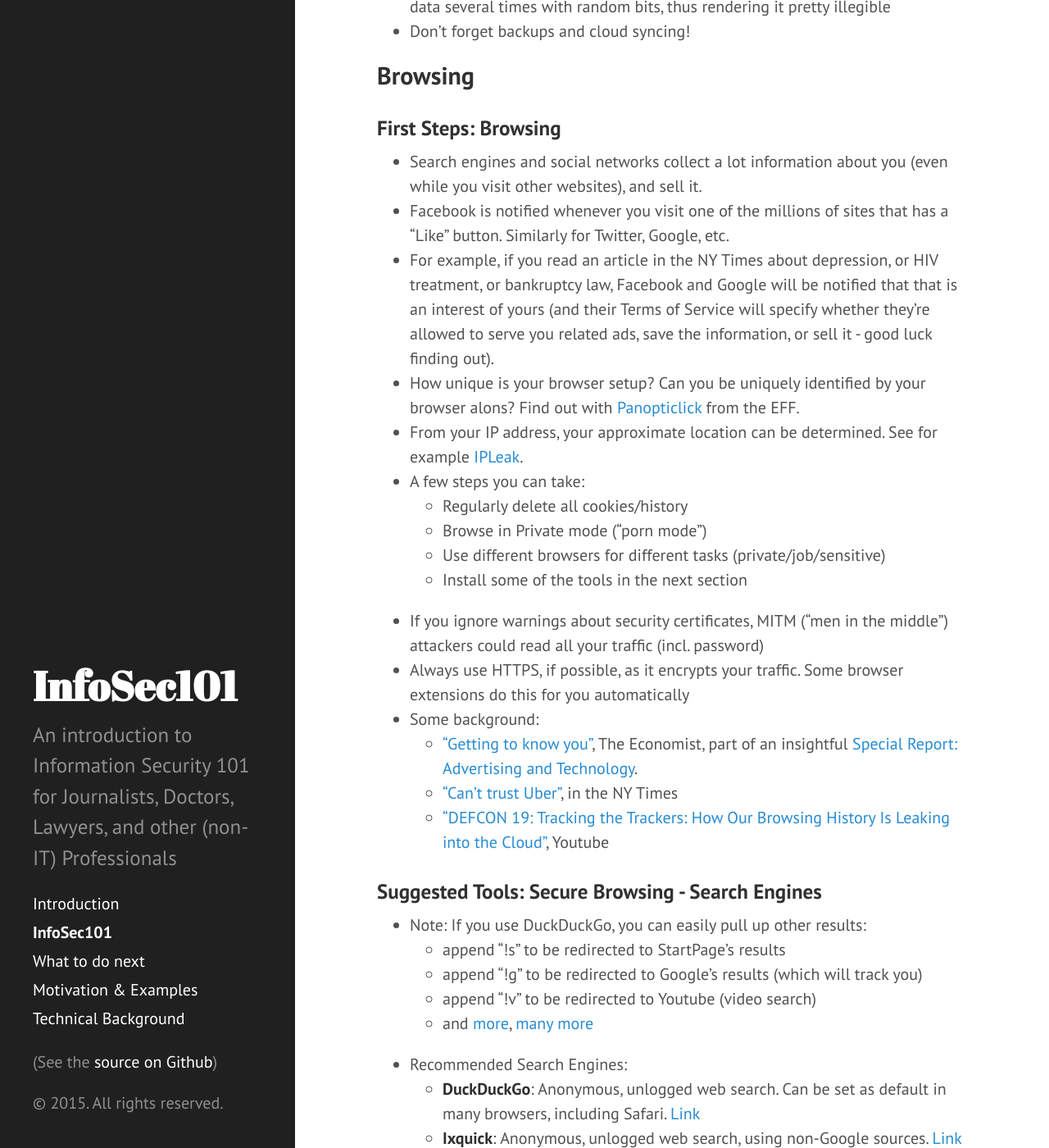
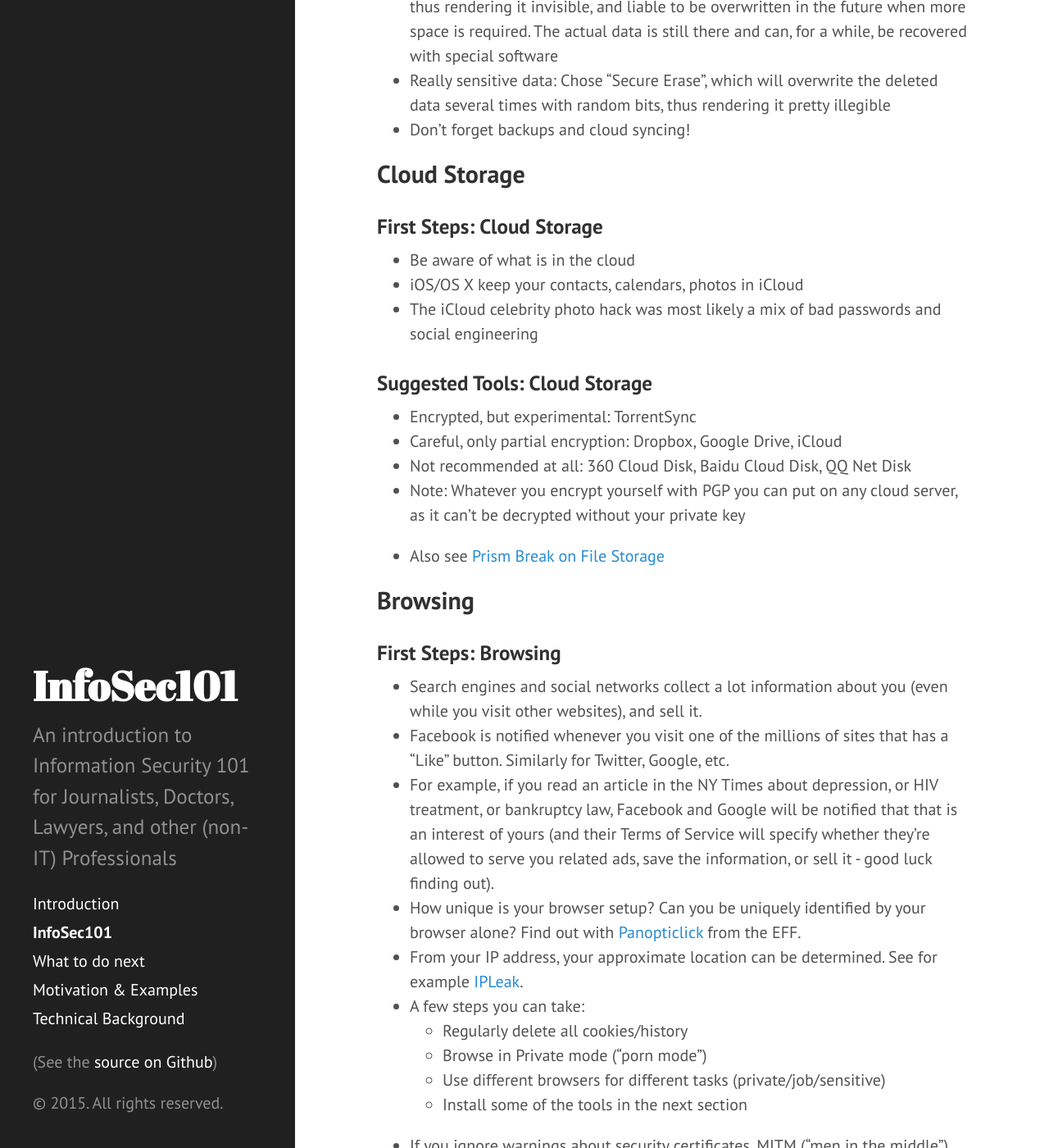
Before and after one commit to fabianlischka/InfoSec101, a Jekyll site: the page built from p1-InfoSec101.md, in a window 1280 px wide and 1400 px high, scrolled down 8763 px. Shown: the whole window at 82% size. Built offline with Jekyll 4.4.1, drawn with Linux system fonts in a browser that asks for light colours; Markdown is read by kramdown in place of the engine named in the settings; some of the changed text lies outside the part shown.

Commit message:
move cloud storage, minor edits

```diff
--- a/p1-InfoSec101.md
+++ b/p1-InfoSec101.md
@@ -5,16 +5,16 @@
 
 - [Passwords & Phishing](#steps-passwords)
 - [Disk Encryption](#steps-diskencr)
+- [Cloud Storage](#steps-cloud)
 - [Browsing](#steps-browse)
 - [Virtual Private Networks](#steps-vpns)
 - [Email](#steps-email)
 - [Chat and Voice Calls](#steps-chat)
-- [Cloud Storage](#steps-cloud)
 
 
 ### PHD comics on: Security in your neighbourhood coffee shop
 
-![PHD comics: Coffee Security](http://www.phdcomics.com/comics/archive/phd080913s.gif)
+![PHD comics: Coffee Security](../public/images/PhD-comics-1618-coffee-security.gif)
 
 from: "Piled Higher and Deeper" by Jorge Cham at [www.phdcomics.com](http://www.phdcomics.com/comics.php?f=1618)
 
@@ -40,13 +40,14 @@
         - simple patterns (`1234`, `qwerty`, `abcd`, `1qaz`)
     - Don't rely on simple tricks, they're all well known!
         - appending numbers (`password123`) is not secure
-        - simple substitutions (`733t spe@k, Tr0ub4dour&3`) are not secure
+        - simple substitutions (`733t spe@k, Tr0ub4dour&3, p@55word`) are not secure
         - simple composition of common patterns is not secure (`ilovejesus123`)
     - Some examples of bad passwords from the 2012 LinkedIn breach and the 2010 Gawker breach:
 ![PopularPasswords](../public/images/popular-passwords.jpg)
 - Strong passwords & best practice
     - Good technique 1: Use the 1st letter of the words of a long, unique sentence (the *passphrase*):
         - *Example:* "Wo hěn xǐhuān HK, IT security, and (sometimes) 9 hours sleep" turns into `WhxHK,ITs&(st)9hs`
+        - *Eample:* "When I was 18 I dated Miranda Kerr for atleast 2 weeks, no seriously" turns into `WIw18IdMKfa2wns`
         - Use a creative, weird, unique passphrase, possibly multi-language.
         - Don't use a well known catch phrase, song lyrics, movie quote etc. Make up your own phrase!
         - Should be a long phrase, resulting in at least 12 characters, including numbers, small/capital letters, symbols, etc. (beyond simple substitution)
@@ -92,7 +93,8 @@
 
 - `Tr0ub4dour&3` to be cracked in 22 hours (30 bits), and
 - `correct horse battery staple` in centuries (63 bits), and
-- `WhxHK,ITs&(st)9hs` billions of centuries (over 100 bits).
+- `WhxHK,ITs&(st)9hs` billions of centuries (over 100 bits), and
+- `keel3clei6evin9vacu` in centuries (73 bits).
 
 A password based on a long, creative passphrase might really be the state of the art.
 
@@ -192,6 +194,23 @@
 - Really sensitive data: Chose "Secure Erase", which will overwrite the deleted data several times with random bits, thus rendering it pretty illegible
 - Don't forget backups and cloud syncing!
 
+## <a name="steps-cloud"></a> Cloud Storage
+
+### First Steps: Cloud Storage
+
+- Be aware of what is in the cloud
+- iOS/OS X keep your contacts, calendars, photos in iCloud
+- The iCloud celebrity photo hack was most likely a mix of bad passwords and social engineering
+
+### Suggested Tools: Cloud Storage
+
+- Encrypted, but experimental: TorrentSync
+- Careful, only partial encryption: Dropbox, Google Drive, iCloud
+- Not recommended at all: 360 Cloud Disk, Baidu Cloud Disk, QQ Net Disk
+- Note: Whatever you encrypt yourself with PGP you can put on any cloud server, as it can't be decrypted without your private key
+
+- Also see [Prism Break on File Storage](http://prism-break.org/en/all/#file-storage-sync)
+
 ## <a name="steps-browse"></a> Browsing
 
 ### First Steps: Browsing
@@ -199,7 +218,7 @@
 - Search engines and social networks collect a lot information about you (even while you visit other websites), and sell it.
 - Facebook is notified whenever you visit one of the millions of sites that has a "Like" button. Similarly for Twitter, Google, etc.
 - For example, if you read an article in the NY Times about depression, or HIV treatment, or bankruptcy law, Facebook and Google will be notified that that is an interest of yours (and their Terms of Service will specify whether they're allowed to serve you related ads, save the information, or sell it - good luck finding out).
-- How unique is your browser setup? Can you be uniquely identified by your browser alons? Find out with [Panopticlick](https://panopticlick.eff.org) from the EFF.
+- How unique is your browser setup? Can you be uniquely identified by your browser alone? Find out with [Panopticlick](https://panopticlick.eff.org) from the EFF.
 - From your IP address, your approximate location can be determined. See for example [IPLeak](http://ipleak.net).
 - A few steps you can take:
     - Regularly delete all cookies/history
@@ -215,15 +234,15 @@
 
 
 ### Suggested Tools: Secure Browsing - Search Engines
+- Recommended Search Engines:
+  - **DuckDuckGo**: Anonymous, unlogged web search. Can be set as default in many browsers, including Safari. [Link](https://duckduckgo.com)
+  - **Ixquick**: Anonymous, unlogged web search, using non-Google sources. [Link](https://www.ixquick.com)
+  - **StartPage**: Anonymous, unlogged web search, using Google as the source. [Link](https://startpage.com)
 - Note: If you use DuckDuckGo, you can easily pull up other results:
     - append "!s" to be redirected to StartPage's results
     - append "!g" to be redirected to Google's results (which will track you)
     - append "!v" to be redirected to Youtube (video search)
     - and [more](http://imlefthanded.com/my-favourite-duckduckgo-bangs/), [many more](https://duckduckgo.com/bang.html)
-- Recommended Search Engines:
-  - **DuckDuckGo**: Anonymous, unlogged web search. Can be set as default in many browsers, including Safari. [Link](https://duckduckgo.com)
-  - **Ixquick**: Anonymous, unlogged web search, using non-Google sources. [Link](https://www.ixquick.com)
-  - **StartPage**: Anonymous, unlogged web search, using Google as the source. [Link](https://startpage.com)
 - Not recommended: Bing, Google, Yahoo
 - Also see [Web Search on Prism Break](http://prism-break.org/en/all/#web-search)
 
@@ -245,9 +264,9 @@
 
 ### Advanced Steps: Browsing with Tor
 
-- For further anonymity, use [Tor (The Onion Router)](https://www.torproject.org), a stand-alone application available for most platforms
+- For further anonymity, use [Tor (The Onion Router)](https://www.torproject.org), a stand-alone application available for most platforms, based on Firefox
 - Tor routes all your traffic through a few extra hops, encrypted, so that the website you are visiting does not know who it's talking to, and interceptors near you don't know what websites you're visiting
-- Note: the traffic from the final Tor node to your destination is not encrypted (unless you use HTTPS). The final Tor node might monitor it, and it might be run by three-letter-organisations.
+- Note: the traffic from the final Tor node to your destination is not encrypted (unless you use HTTPS). The final Tor node might monitor it, and it might be run by a WFO (*well funded organization*).
     - It would not be sensible to divulge private information when using Tor
     - Don't log into any website (Facebook, etc.)
     - Don't use your real name, or google yourself
@@ -255,6 +274,9 @@
 - The [Tor download page](https://www.torproject.org/download/download-easy.html.en) lists several security precautions; read them.
 - Domain names ending in [*.onion*](https://en.wikipedia.org/wiki/.onion) are only accessible with a Tor browser.
     - For example, the Tor site of DuckDuckGo is [3g2upl4pq6kufc4m.onion](3g2upl4pq6kufc4m.onion).
+- Disadvantages:
+    - Rather slow
+    - final hop in the clear
 
 ### Suggested Tools: Secure Browsing - TOR
 
@@ -290,23 +312,26 @@
 
 ### Basic Steps: Secure Email
 
-- GPG allows secure sending of email including attachments
-- However, meta data is NOT encrypted/protected and can be intercepted/manipulated
+- Basic Idea:
+    - Encrypt your message including attachments into some blob (the *ciphertext*)
+    - Send that blob via email
+- Note: Meta data is NOT encrypted/protected and can be intercepted/manipulated
     - sender, recipient
     - subject line
     - length
-
+    - time and frequency of mails
 
 ### Suggested Tools: Secure Email
 
 - The standard for asymmetric encryption is PGP/GPG
 - (PGP = "Pretty Good Privacy" is the original implementation, OpenPGP is the open internet standard, and GPG = "Gnu Privacy Guard" is an open source implementation. Bottom line: all the same)
+- Purpose: PGP/GPG takes arbitrary text and encrypts it
+- What: PGP/GPG is basically a command line tool, but various apps and utilities exist for computers and smartphones, including ones that tie into email programs directly.
 - For key management, consider [keybase.io](https://keybase.io)
 - Recommended:
   - **GPG4Win**: GPG for Windows. [Link](http://www.gpg4win.org/)
-  - **GPGTools**: not free. GPG on OS X Mail. EFF score 5/7. [Link](https://gpgtools.org)
+  - **GPGTools**: not free anymore. GPG on OS X Mail. EFF score 5/7. [Link](https://gpgtools.org)
   - **iPGMail**: not free. GPG for iOS Mail. Closed source. EFF score 4/7. [Link](https://ipgmail.com/)
-
 - Not recommended at all for sensitive information: Normal email
 - Also see [Email Encryption on Prism Break](https://prism-break.org/en/all/#email-encryption)
 - Also see [Encrypted Email on arsTechnica](http://arstechnica.com/security/2013/06/encrypted-e-mail-how-much-annoyance-will-you-tolerate-to-keep-the-nsa-away/)
@@ -391,17 +416,6 @@
     - **SecureDrop**: Online platform for secure communication between journalists and sources (whistleblowers). [Link](https://freedom.press/securedrop)
 - Example: [Contact *The Guardian*](https://securedrop.theguardian.com) at 33y6fjyhs3phzfjj.onion
 
-## <a name="steps-cloud"></a> Cloud Storage
-
-### Suggested Tools: Cloud Storage
-
-- Careful, only partial encryption: Dropbox, Google Drive, iCloud
-- Not recommended at all: 360 Cloud Disk, Baidu Cloud Disk, QQ Net Disk
-- Note: Whatever you encrupt yourself with PGP you can put on any cloud server, as it can't be decrypted without your private key
-
-- Also see [Prism Break on File Storage](http://prism-break.org/en/all/#file-storage-sync)
-
-
 
 ## Miscellanous
 
```
Also changed, not shown: other parts of p1-InfoSec101.md (+1 -1 lines).
